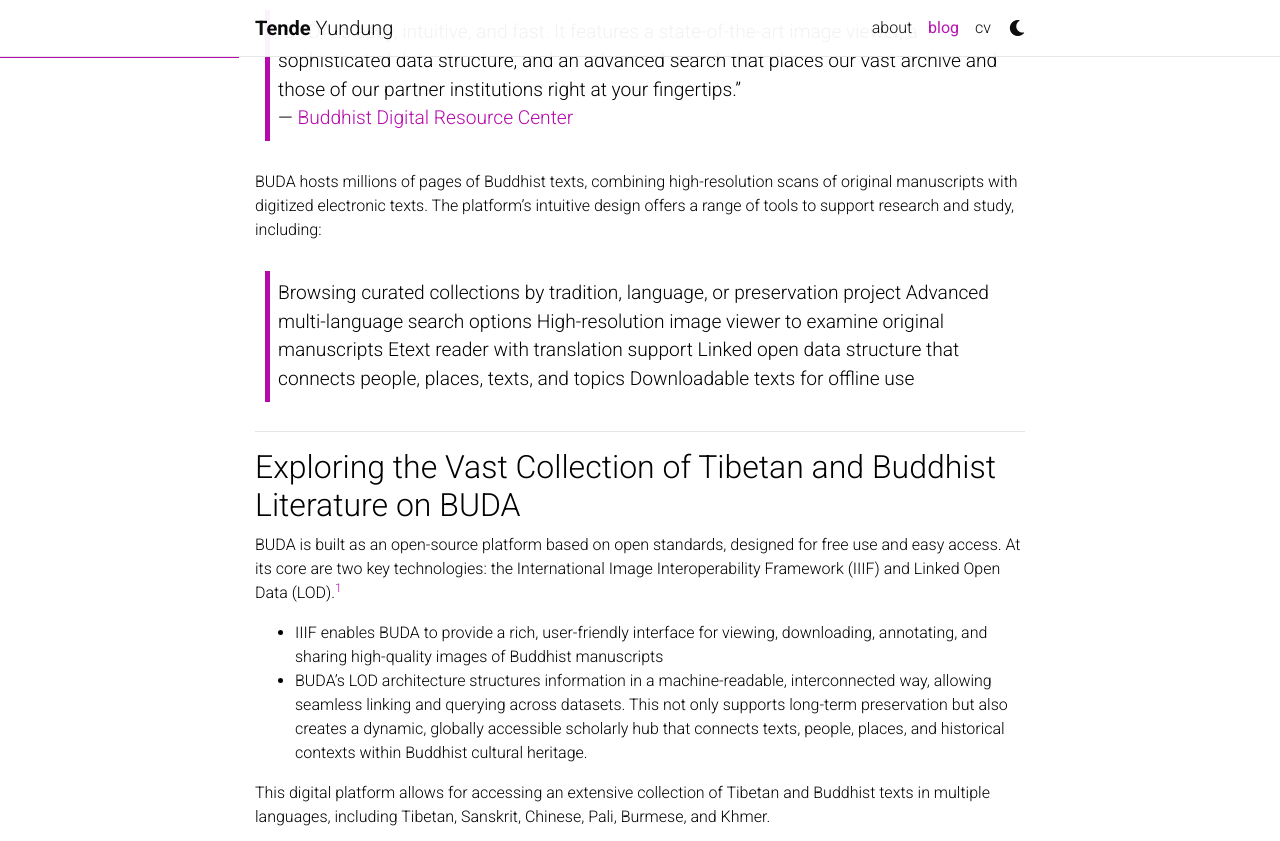
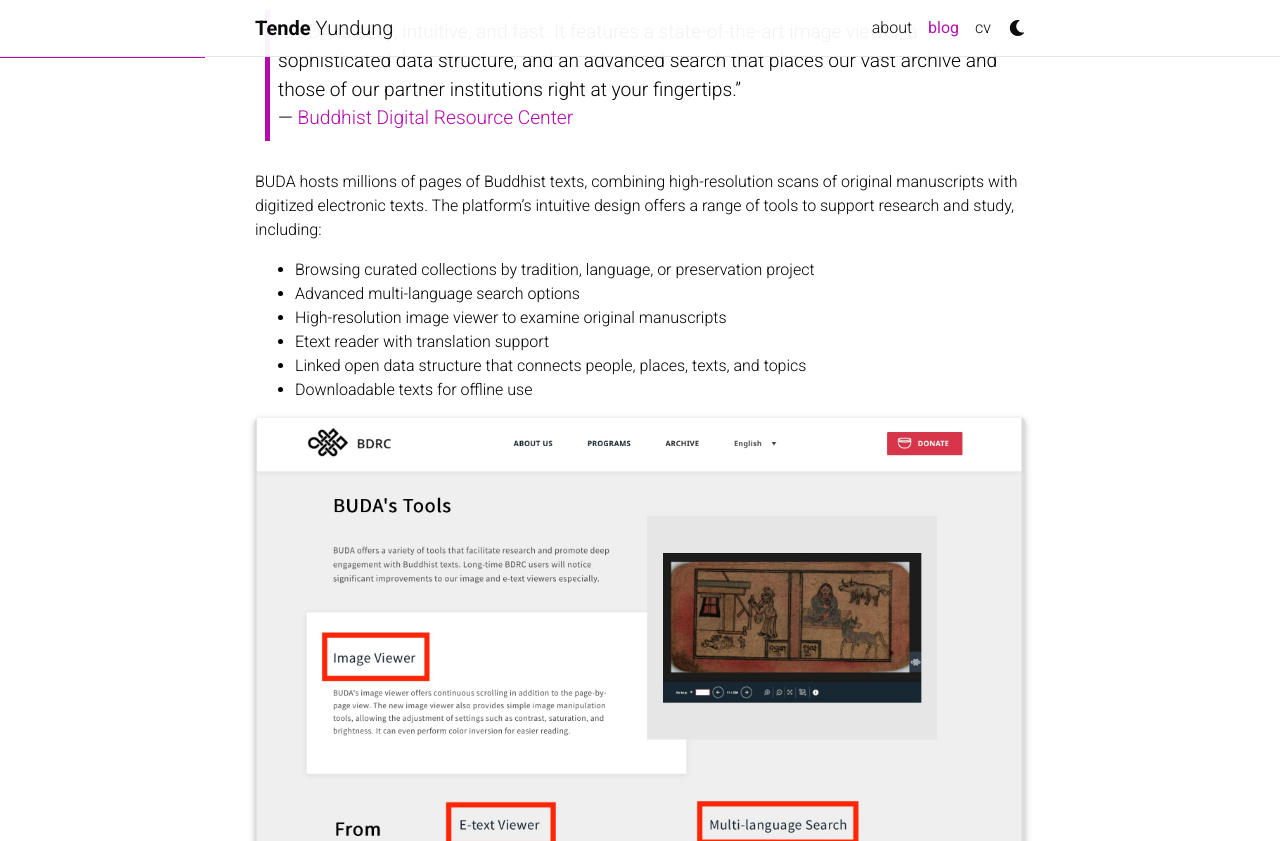
Before and after one commit to yundung/yundung.github.io, a Jekyll site: the page built from _posts/2025-04-11-BUDA.md, in a window 1280 px wide and 1400 px high, scrolled down 846 px, cut to the strip 0-841 px from the top of the window. Built offline with Jekyll 4.4.1, drawn with Linux system fonts in a browser that asks for light colours; full-size pictures stand in for the smaller copies a plugin makes; comment, search, counter and statistics services are not loaded; a style sheet for code colours, icons or effects is not loaded; some of the changed lines change nothing that is shown.

Commit message:
Second blogpost image of BUDA's tools added

```diff
--- a/_posts/2025-04-11-BUDA.md
+++ b/_posts/2025-04-11-BUDA.md
@@ -29,12 +29,22 @@
 
 BUDA hosts millions of pages of Buddhist texts, combining high-resolution scans of original manuscripts with digitized electronic texts. The platform’s intuitive design offers a range of tools to support research and study, including:
 
-> Browsing curated collections by tradition, language, or preservation project
-> Advanced multi-language search options
-> High-resolution image viewer to examine original manuscripts
-> Etext reader with translation support
-> Linked open data structure that connects people, places, texts, and topics
-> Downloadable texts for offline use
+- Browsing curated collections by tradition, language, or preservation project
+- Advanced multi-language search options
+- High-resolution image viewer to examine original manuscripts
+- Etext reader with translation support
+- Linked open data structure that connects people, places, texts, and topics
+- Downloadable texts for offline use
+
+<div class="row mt-3">
+    <div class="col-sm mt-3 mt-md-0">
+        {% include figure.html path="assets/img/buda-03-tool.jpeg" class="img-fluid rounded z-depth-1" zoomable=true %}
+    </div>
+</div>
+<div class="caption">
+    BUDA's Tools
+</div>
+
 
 ---
 
```
Also changed, not shown: assets/img/buda-03-tool.jpeg (added).
